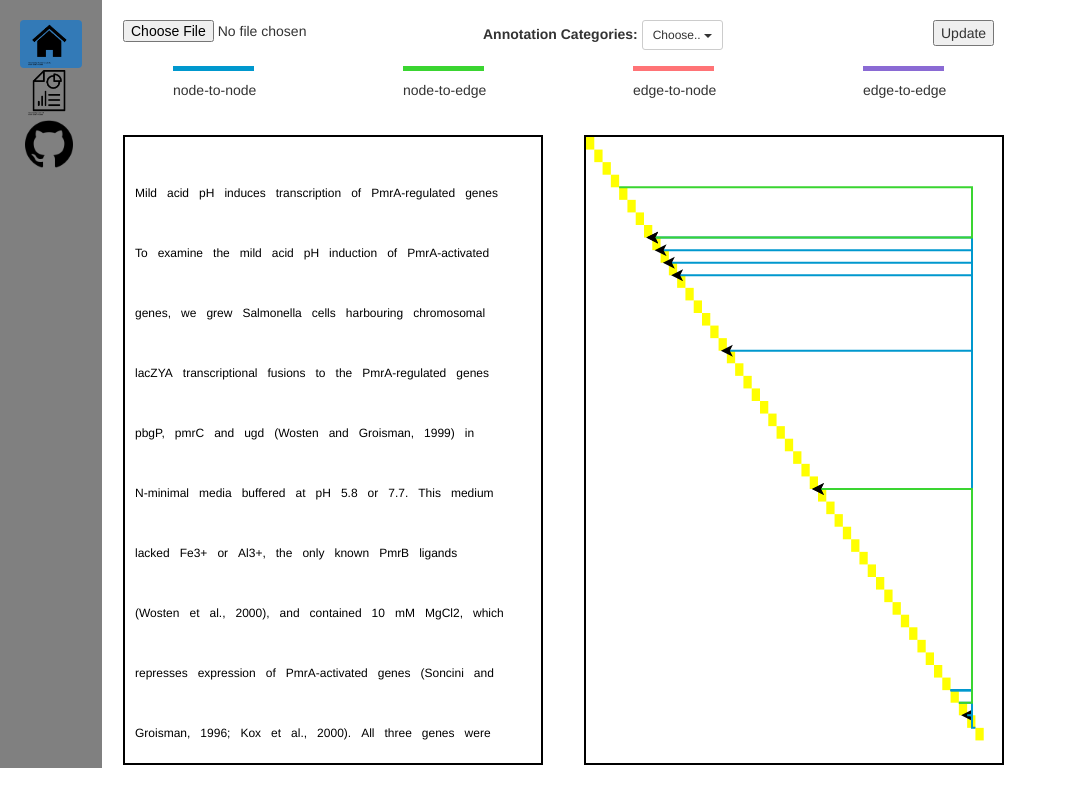
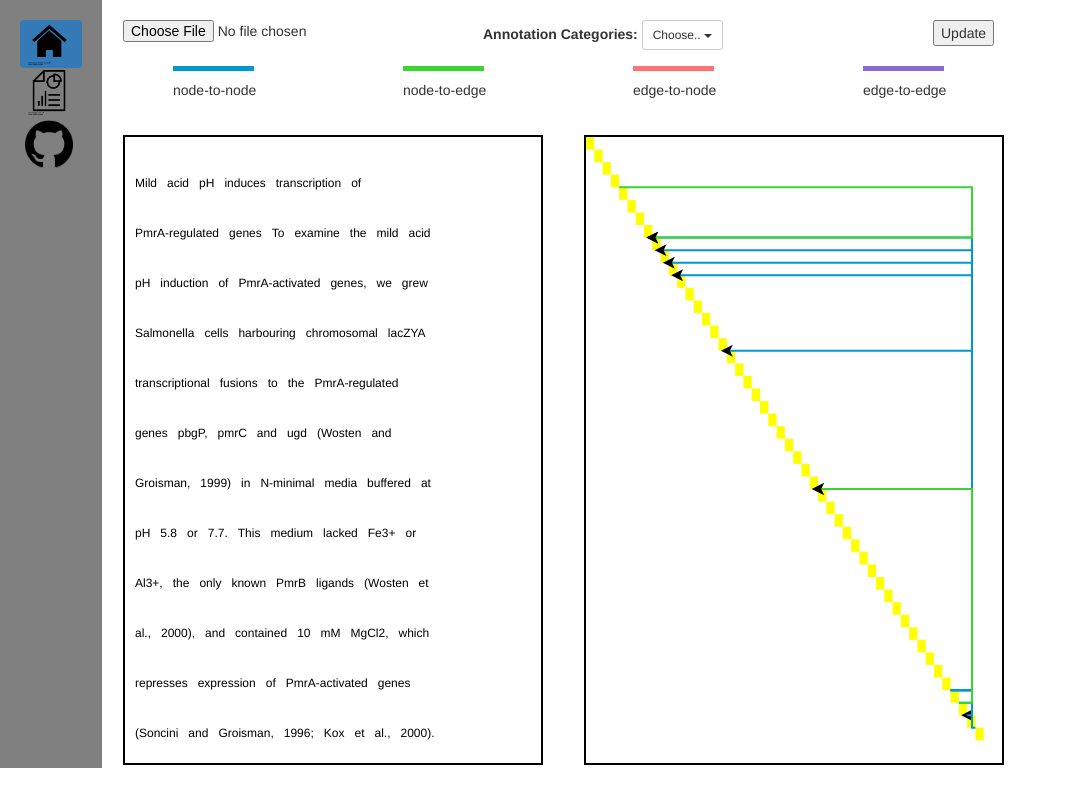
Before and after one commit to eightplusone/UIC_CS424_P3, a plain HTML site: page index.html in a window 1280 px wide. Shown: the whole page, without its empty margins (0-1067 px from the left). Drawn offline with nearby package versions, Linux system fonts and the light colour scheme.

Commit message:
A hidden div in index.html to pass values between js files

```diff
--- a/index.html
+++ b/index.html
@@ -70,6 +70,7 @@
             </div>
         </div>
         <div style="height: 653px;margin-top: -20px">
+            <div id="valuePassing" style="display: none;"></div>
             <div class="textViz" style="width: 420px;float: left;height: 630px; overflow: scroll;"></div>
             <div class="stairViz" style="width: 420px;float: right;height: 630px;"></div>
                 <div style="clear: both"></div>
--- a/script/textviz.js
+++ b/script/textviz.js
@@ -2,14 +2,18 @@ $(document).ready(function(){
 
   // Canvas
   let svg_left = d3.select("body").select("div.textViz").append("svg")
-      .attr("width", "200%")
-      .attr("height", "1000%")
+      .attr("width", "100%")
+      .attr("height", "600%")
       .attr("id", "svg_left");
 
+  let word_position = {};
   let word_distance = 10;
-  let line_height = "60px";
+  let line_height = 50;
   let font_size = "12px";
-  let container_width = $(".textViz").width() - word_distance*2;
+  let line_width = 0;
+  let line_counter = 1;
+
+  let container_width = 320;
   let categories = 0;
 
   // Load data
@@ -26,15 +30,16 @@ $(document).ready(function(){
 
   // Display TextViz
   function display_textviz(content, labels, edges, categories) {
+    // Container
     let doc = svg_left.append("text")
         .attr("x", 0)
         .attr("y", line_height)
         ;
 
-    let line_width = 0;
-    labels.forEach(function(paragraph, i) {
-      paragraph.forEach(function(sentence, i) {
-        sentence.forEach(function(w, i) {
+    // Display the text
+    labels.forEach(function(paragraph, paragraph_idx) {
+      paragraph.forEach(function(sentence, sentence_idx) {
+        sentence.forEach(function(w, word_idx) {
           // Append this word a tspan and measure its width.
           let temp_tspan = svg_left.append("text")
               .text(w.word)
@@ -50,7 +55,14 @@ $(document).ready(function(){
               .text(w.word)
               .style("font-size", font_size)
               ;
+
+            word_position[w.Id] = [
+              line_width + word_distance + Math.round( w_width/2 ),
+              line_counter * line_height
+            ]
+
             line_width = line_width + word_distance + w_width;
+
           } else {
             doc.append("tspan")
               .attr("x", word_distance)
@@ -58,21 +70,44 @@ $(document).ready(function(){
               .text(w.word)
               .style("font-size", font_size)
               ;
+
+            line_counter += 1;
+
+            word_position[w.Id] = [
+              word_distance + Math.round( w_width/2 ),
+              line_counter * line_height
+            ]
+
             line_width = word_distance + w_width;
           }
 
           temp_tspan.remove();
-
         })
       })
 
       // Add an extra blank line to separate two paragraphs.
       doc.append("tspan")
-          .attr("x", word_distance)
-          .attr("dy", line_height)
-          .text(" ")
-          .style("font-size", font_size)
-          ;
+        .attr("x", word_distance)
+        .attr("dy", line_height)
+        .text(" ")
+        .style("font-size", font_size)
+        ;
+    })
+
+    // Draw the edges
+    edges.forEach(function(edge, edge_idx) {
+      if (edge.destinationid.indexOf("T") > -1) {
+        console.log(word_position[ edge.sourceid ][0], word_position[ edge.sourceid ][1]);
+
+        let arrow = "M ";
+        arrow += word_position[ edge.sourceid ][0] + ", " + word_position[ edge.sourceid ][1];
+        arrow += " L ";
+        arrow += word_position[ edge.destinationid ][0] + ", " + word_position[ edge.destinationid ][1];
+
+        svg_left.append("path")
+          .attr("d", arrow)
+          .style("fill", "#000000");
+      }
     })
   }
 });
```
